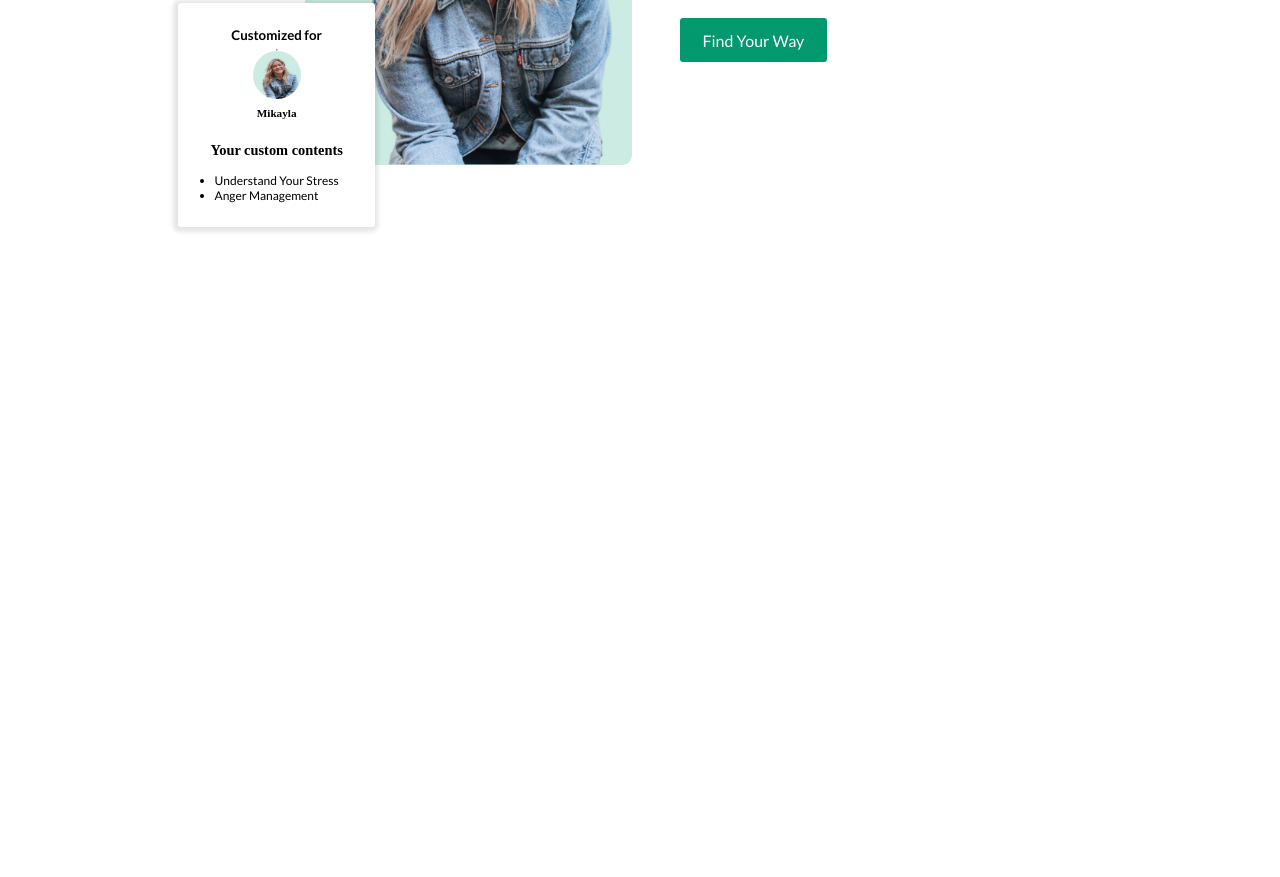
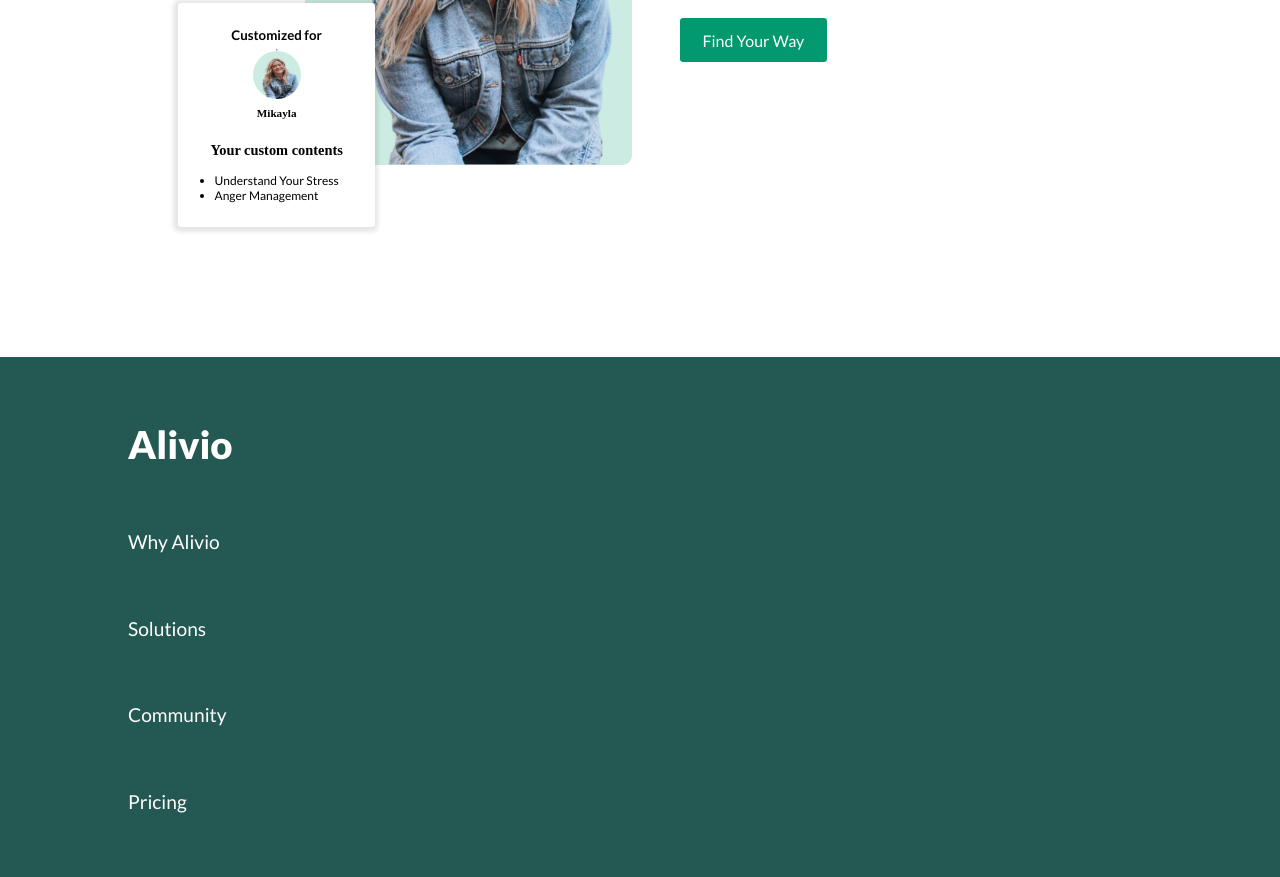
Before and after one commit to VishnuDileesh/Alivio-LandingPage-HTML5-CSS3-UI-Practice, a plain HTML site: page index.html in a window 1280 px wide. Shown: the part 3089-3966 px from the top of the page. Before the commit the page ends 3446 px from the top, so only its background shows below. Drawn offline with Linux system fonts and the light colour scheme; a web font is replaced by a local one.

Commit message:
Add - Footer section

```diff
--- a/index.html
+++ b/index.html
@@ -154,6 +154,20 @@ Design : https://caphe.sfo2.cdn.digitaloceanspaces.com/assets/images/alivio-land
       </div>
     </section>
 
+    <footer>
+      <div class="container">
+        <ul>
+          <li>
+            <a href=""><h1>Alivio</h1></a>
+          </li>
+          <li><a href="">Why Alivio</a></li>
+          <li><a href="">Solutions</a></li>
+          <li><a href="">Community</a></li>
+          <li><a href="">Pricing</a></li>
+        </ul>
+      </div>
+    </footer>
+
     <script>
       video = document.getElementById("customer-video");
       play_btn = document.getElementById("play-btn");
--- a/style.css
+++ b/style.css
@@ -387,3 +387,37 @@ h3 {
   font-size: 0.75rem;
   color: black;
 }
+
+/* Footer section */
+
+footer {
+  background-color: var(--darkgreen);
+  padding: 2em 0;
+  height: 65vh;
+}
+
+footer .container {
+  height: 100%;
+  display: flex;
+  flex-direction: column;
+  justify-content: space-around;
+}
+
+footer h1 {
+  color: white;
+  font-weight: 900;
+  margin-right: 3em;
+}
+
+footer ul {
+  list-style: none;
+  height: 100%;
+  display: flex;
+  flex-direction: column;
+  justify-content: space-around;
+}
+
+footer ul li a {
+  font-size: 1.2rem;
+  color: white;
+}
```
